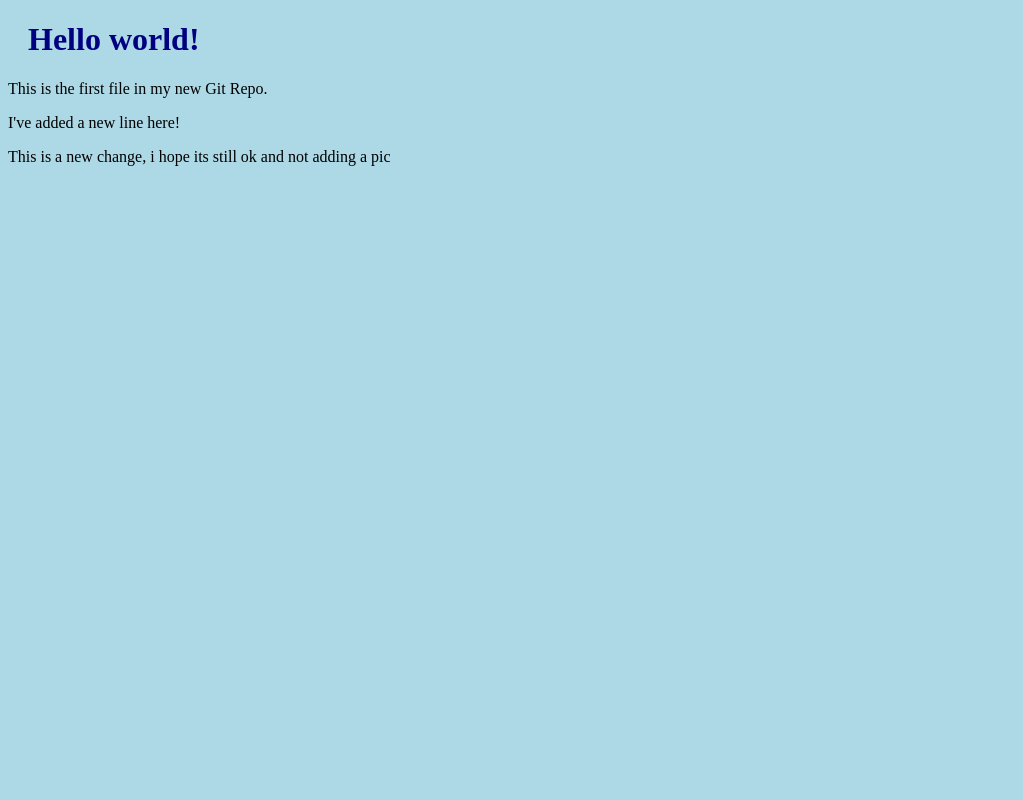
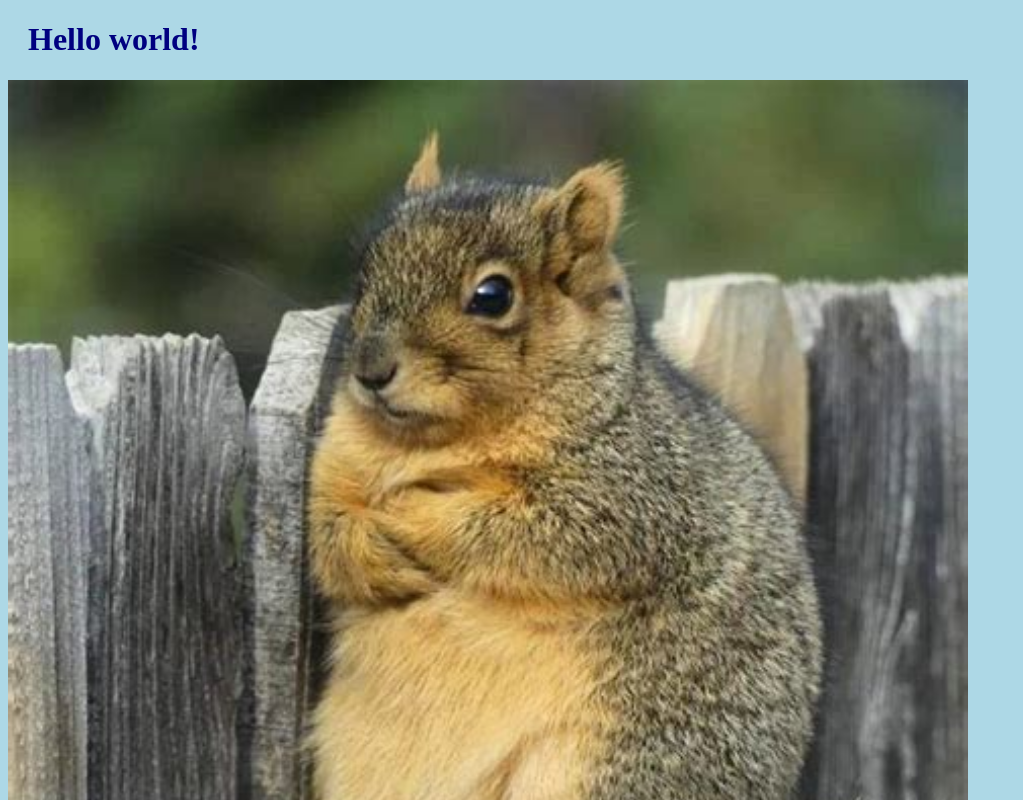
Before and after one commit to raagren/hello-world, a plain HTML site: page index.html in a window 1280 px wide. Shown: the top 800 px of the page, without its empty margins (0-1023 px from the left). Drawn offline with Linux system fonts and the light colour scheme.

Commit message:
added a pic after all

```diff
--- a/index.html
+++ b/index.html
@@ -7,6 +7,10 @@
 <body>
 
 <h1>Hello world!</h1>
+
+<div><img src="random pic.jpg" alt="Hello World from Space"
+style="width:100%;max-width:960px"></div>
+
 <p>This is the first file in my new Git Repo.</p>
 <p> I've added a new line here!</p>
 <p>This is a new change, i hope its still ok and not adding a pic</p>
```
Also changed, not shown: random pic.jpg (added).
